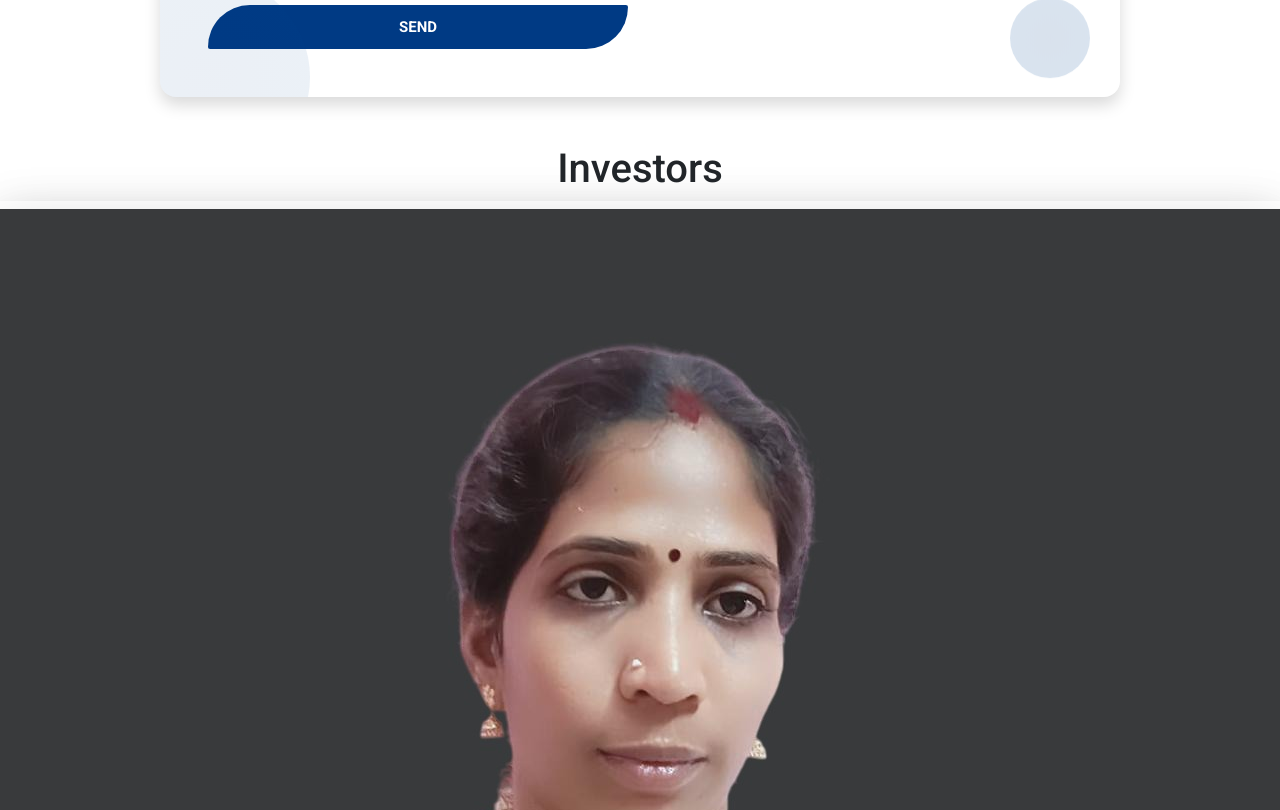
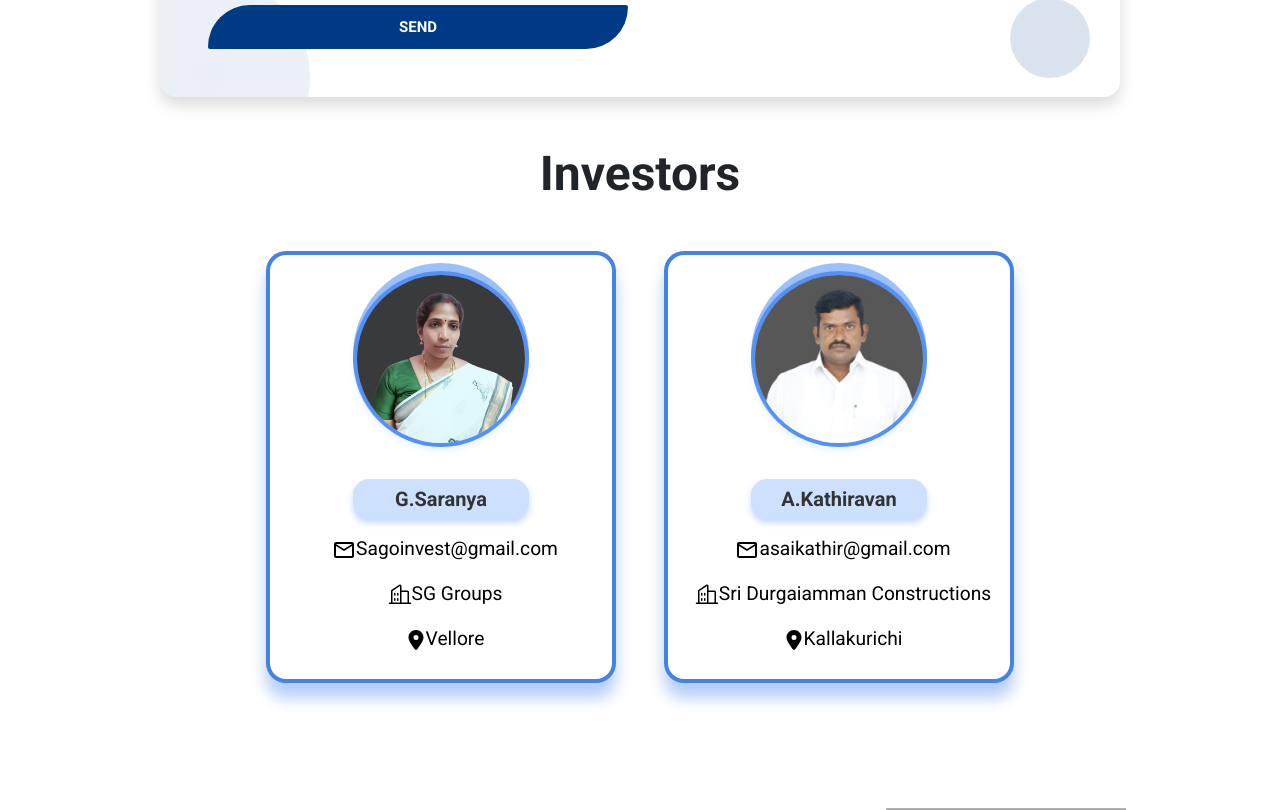
Before and after one commit to dheenadha/service-portfolio, a React (Vite) app: page / in a window 1280 px wide. Shown: the part 6310-7120 px from the top of the page. Built offline with nearby package versions, Linux system fonts and the light colour scheme; no server answers; grey boxes are pictures that could not be loaded.

Commit message:
investors

```diff
--- a/src/App.jsx
+++ b/src/App.jsx
@@ -133,9 +133,8 @@ function App() {
          <div ref={invRef}>
           <Investors />
         </div>
-        <div ref={ceocardRef}>
           <CEOIntroCard />
-        </div>
+
         <Footer />
       </div>
     </>
--- a/src/Components/Investors.jsx
+++ b/src/Components/Investors.jsx
@@ -1,3 +1,4 @@
+import "./investors.css"
 import React from "react";
 import investor1 from "../assets/Saranya.jpg";
 import investor2 from "../assets/Kathi.jpg";
@@ -7,80 +8,60 @@ import { FaLocationDot } from "react-icons/fa6";
 
 const Investors = () => {
   return (
-    <div>
-      <h1 className="text-5xl text-center text-blue-500/70 mb-12">Investors</h1>
-      <div className="flex flex-col sm:flex-row gap-10 justify-center items-center mt-12">
+    <div className="investors-container">
+      <h1 className="investors-title">Investors</h1>
+      <div className="investor-cards-container">
         {/* Card 1 */}
-        <div className="w-full sm:w-[300px] h-[25rem] bg-[#fff] rounded-2xl border-[3px] border-blue-500/50 shadow-lg shadow-blue-500/100 transition-all duration-400 ease-in hover:-translate-y-6 hover:border-blue-500/75 hover:rounded-[6rem_0_6rem_0] flex flex-col items-center justify-center p-6">
-          <div>
-            <div className="flex justify-center rounded-full bg-blue-500/50 mb-6">
-              <img
-                src={investor1}
-                alt="Person 1"
-                className="w-36 h-36 rounded-full object-cover mt-2 border-4 border-blue-500 shadow-lg"
-              />
-            </div>
+        <div className="investor-card">
+          <div className="investor-img-container">
+            <img
+              src={investor1}
+              alt="Person 1"
+              className="investor-img"
+            />
           </div>
 
-          <h2 className="text-gray-800 text-xl font-semibold mb-2 shadow-sm border-[2px] border-blue-500/25 bg-blue-500/25 rounded-xl w-44 text-center shadow-blue-500/75">
-            G.Saranya
-          </h2>
-          <div className="flex ">
-            <span className="mt-1">
-              <MdOutlineEmail />
-            </span>
-            <p className="text-black text-base mb-1">Sagoinvest@gmail.com</p>
+          <h2 className="investor-name  ">G.Saranya</h2>
+          <div className="investor-contact fs-5">
+
+            <p><MdOutlineEmail className="fs-4" />Sagoinvest@gmail.com</p>
           </div>
 
-          <div className="flex text-lg mb-1">
-            <span className="mt-1">
-              <PiBuildings />
-            </span>
-            <p className="text-black text-base text-center ">SG Groups</p>
+          <div className="investor-company fs-4">
+
+            <p><PiBuildings className="fs-4" />SG Groups</p>
           </div>
 
-          <div className="flex">
-            <span className="mt-1">
-              <FaLocationDot />
-            </span>
-            <p>Vellore</p>
+          <div className="investor-location fs-2">
+
+            <p ><FaLocationDot className="fs-5"/>Vellore</p>
           </div>
         </div>
 
         {/* Card 2 */}
-        <div className="w-full sm:w-[300px] h-[25rem] bg-[#fff] rounded-2xl border-[3px] border-blue-500/50 shadow-lg shadow-blue-500/100 transition-all duration-400 ease-in hover:-translate-y-6 hover:border-blue-500/75 hover:rounded-[6rem_0_6rem_0] flex flex-col items-center justify-center p-6">
-          <div className="flex justify-center rounded-full bg-blue-500/50 mb-6">
+        <div className="investor-card">
+          <div className="investor-img-container">
             <img
               src={investor2}
               alt="Person 2"
-              className="w-36 h-36 rounded-full object-cover mt-2 border-4 border-blue-500 shadow-lg"
+              className="investor-img"
             />
           </div>
-          <h2 className="text-gray-800 text-xl font-semibold mb-2 shadow-sm border-[2px] border-blue-500/25 bg-blue-500/25 rounded-xl w-44 text-center shadow-blue-500/75">
-            A.Kathiravan
-          </h2>
+          <h2 className="investor-name">A.Kathiravan</h2>
 
-          <div className="flex ">
-            <span className="mt-1">
-              <MdOutlineEmail />
-            </span>
-            <p className="text-black text-base mb-1">asaikathir@gmail.com</p>
+          <div className="investor-contact fs-5">
+
+            <p><MdOutlineEmail className="fs-4" />asaikathir@gmail.com</p>
           </div>
 
-          <div className="flex text-lg mb-1">
-            <span className="mt-1">
-              <PiBuildings />
-            </span>
-            <p className="text-black text-base text-center">
-              Sri Durgaiamman Constructions
-            </p>
+          <div className="investor-company fs-5">
+
+            <p><PiBuildings className="fs-4" />Sri Durgaiamman Constructions</p>
           </div>
 
-          <div className="flex">
-            <span className="mt-1">
-              <FaLocationDot />
-            </span>
-            <p>Kallakurichi</p>
+          <div className="investor-location fs-5">
+
+            <p><FaLocationDot className="fs-5"/>Kallakurichi</p>
           </div>
         </div>
       </div>
--- a/src/Components/Nav.jsx
+++ b/src/Components/Nav.jsx
@@ -110,7 +110,7 @@ const Nav = () => {
           <Link to="/contact">Contact Us</Link>
         </li>
         <li>
-          <Link to="/investor">Investor Relations</Link>
+          <Link to="/investors">Investor Relations</Link>
         </li>
       </ul>
     </nav>
--- /dev/null
+++ b/src/Components/investors.css
@@ -0,0 +1,181 @@
+/* Investors Section */
+.investors-container {
+  text-align: center;
+  margin-bottom: 5rem;
+}
+
+.investors-title {
+  font-size: 3rem;
+  margin-bottom: 3rem;
+  font-weight: 700;
+}
+
+.investor-cards-container {
+  display: flex;
+  justify-content: center;
+  gap: 3rem;
+  margin-top: 3rem;
+  flex-wrap: wrap; /* Allows wrapping on smaller screens */
+}
+
+/* Card Styles */
+.investor-card {
+  width: 100%;
+  max-width: 350px;
+  height: 27rem;
+  background-color: #fff;
+  border-radius: 1.25rem;
+  border: 4px solid rgba(6, 89, 224, 0.75);
+  box-shadow: 0 15px 15px rgba(6, 89, 224, 0.3);
+  display: flex;
+  flex-direction: column;
+  justify-content: center;
+  align-items: center;
+  transition: all 0.4s ease-in;
+}
+
+.investor-card:hover {
+  transform: translateY(-0.375rem);
+  border-color: rgba(6, 89, 224, 0.75);
+  border-radius: 6rem 0 6rem 0;
+  box-shadow: 0 15px 15px rgba(6, 89, 224, 0.3); /* Adding box-shadow */
+}
+
+.investor-img-container {
+  display: flex;
+  justify-content: center;
+  border-radius: 50%;
+  background-color: rgba(59, 130, 246, 0.5);
+  margin-bottom: -3rem;
+}
+
+.investor-img {
+  width: 11rem;
+  height: 11rem;
+  border-radius: 50%;
+  object-fit: cover;
+  margin-top: 0.5rem;
+  border: 4px solid rgba(59, 130, 246, 0.75);
+  box-shadow: 0 4px 6px rgba(59, 130, 246, 0.1);
+}
+
+.investor-name {
+  font-size: 1.25rem;
+  color: #333;
+  font-weight: 600;
+  margin-top: 5rem;
+  margin-bottom: 1rem;
+  padding: 0.5rem;
+  background-color: rgba(59, 130, 246, 0.25);
+  border-radius: 1rem;
+  width: 11rem;
+  text-align: center;
+  box-shadow: 0 4px 6px rgba(59, 130, 246, 0.3);
+}
+
+.investor-contact,
+.investor-company,
+.investor-location {
+  display: flex;
+  margin-top: 0.5rem;
+  align-items: center;
+  font-size: 1rem;
+  color: #000;
+}
+
+.investor-contact p,
+.investor-company p,
+.investor-location p {
+  margin-left: 0.5rem;
+  margin-top: -0.5rem;
+  /* font-size: 10px; */
+}
+
+/* Responsive Styles */
+
+/* Mobile - Single Column */
+@media (max-width: 767px) {
+  .investor-cards-container {
+    flex-direction: column;
+    gap: 2rem;
+  }
+
+  .investor-card {
+    max-width: 90%;
+    height: auto;
+  }
+
+  .investor-img {
+    width: 8rem;
+    height: 8rem;
+  }
+
+  .investor-name {
+    font-size: 1.1rem;
+    width: auto;
+  }
+
+  .investor-contact p,
+  .investor-company p,
+  .investor-location p {
+    font-size: 0.9rem;
+  }
+}
+
+/* Tablet - Two Cards in Row */
+@media (min-width: 768px) and (max-width: 1024px) {
+  .investor-cards-container {
+    flex-direction: row;
+    justify-content: center;
+    gap: 2.5rem;
+  }
+
+  .investor-card {
+    max-width: 45%;
+    height: auto;
+  }
+
+  .investor-img {
+    width: 9rem;
+    height: 9rem;
+  }
+
+  .investor-name {
+    font-size: 1.2rem;
+  }
+
+  .investor-contact p,
+  .investor-company p,
+  .investor-location p {
+    font-size: 1rem;
+  }
+}
+
+/* Desktop - Two Cards in Row */
+@media (min-width: 1025px) {
+  .investor-cards-container {
+    flex-direction: row;
+    justify-content: center;
+    gap: 3rem;
+  }
+
+  .investor-card {
+    max-width: 350px;
+    height: 27rem;
+  }
+
+  .investor-img {
+    width: 11rem;
+    height: 11rem;
+  }
+
+  .investor-name {
+    font-size: 1.25rem;
+  }
+
+  .investor-contact p,
+  .investor-company p,
+  .investor-location p {
+    font-size: 1.2rem;
+  }
+}
```
